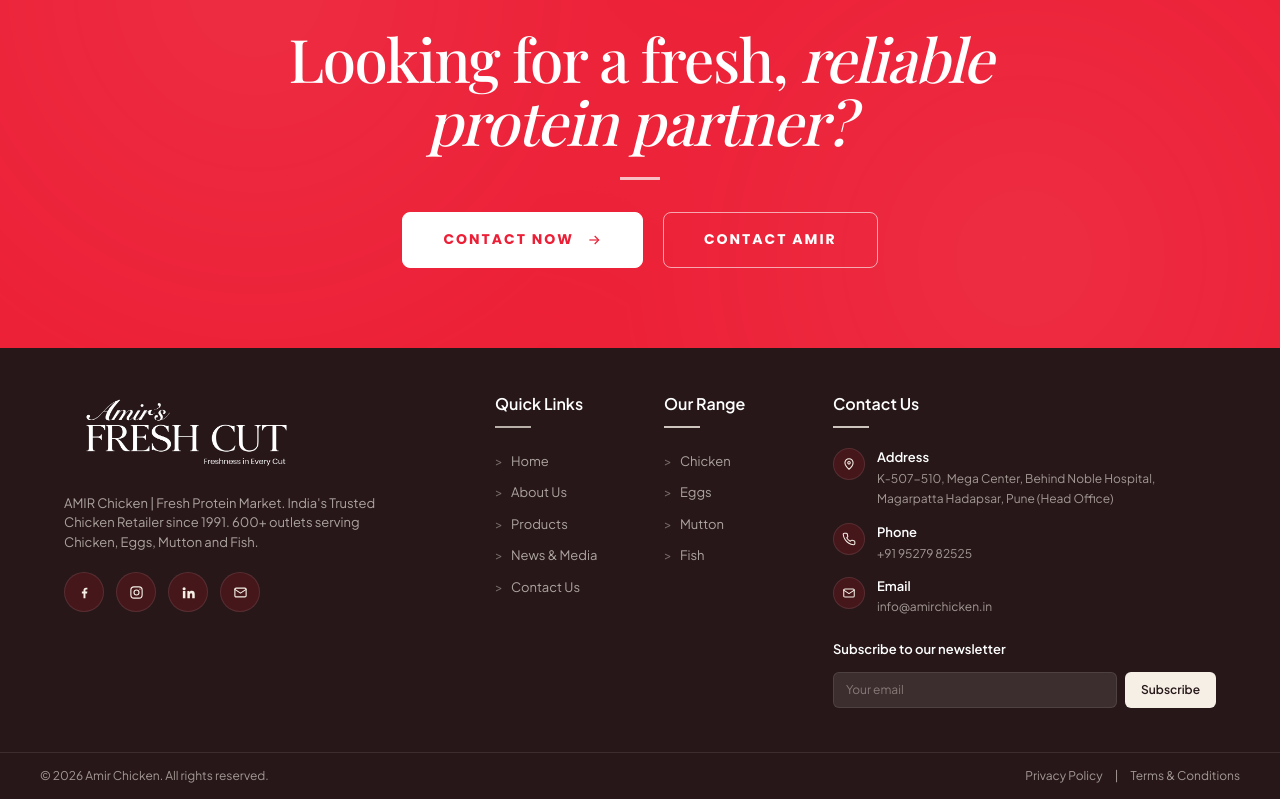
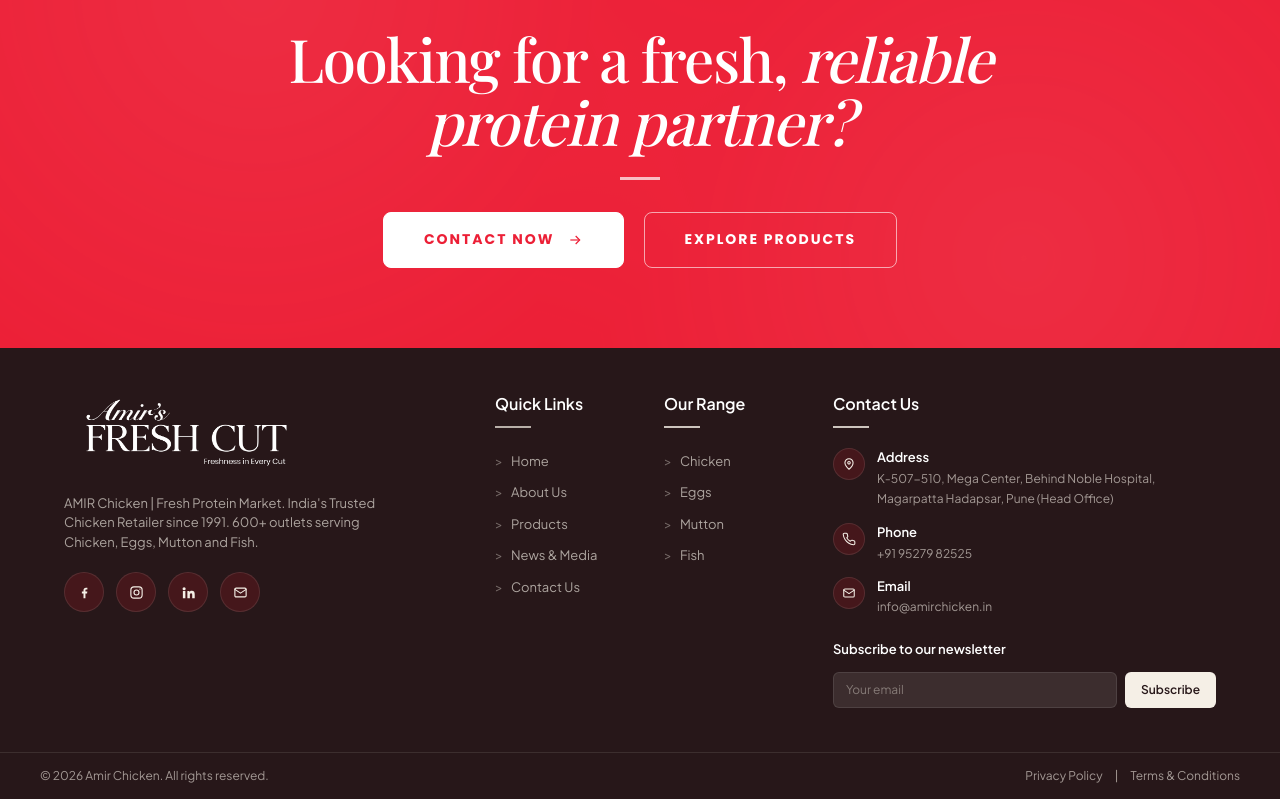
Before and after one commit to webcultivate01-tv/Amir-chicken-website-pune, a React (Vite) app in the folder frontend/: page /about in a window 1280 px wide. Shown: the part 7140-7939 px from the top of the page. Built offline with nearby package versions, Linux system fonts and the light colour scheme; no server answers; a web font is replaced by a local one.

Commit message:
update the CTA

```diff
--- a/frontend/src/pages/site/AboutPage.jsx
+++ b/frontend/src/pages/site/AboutPage.jsx
@@ -819,10 +819,10 @@
         </Link>
 
         <Link
-          to="/contact"
+          to="/catalog"
           className="inline-flex items-center justify-center border border-white/60 text-white px-3 min-[400px]:px-5 sm:px-10 h-12 sm:h-14 rounded-lg font-poppins text-[10px] min-[400px]:text-[11px] sm:text-[14px] tracking-[0.06em] sm:tracking-[0.14em] uppercase font-bold whitespace-nowrap transition-all duration-300 hover:bg-white hover:text-[#EC1F36]"
         >
-          Contact AMIR
+          Explore Products
         </Link>
       </div>
     </div>
--- a/frontend/src/pages/site/NewsPage.jsx
+++ b/frontend/src/pages/site/NewsPage.jsx
@@ -312,10 +312,10 @@
             </Link>
 
             <Link
-              to="/contact"
+              to="/catalog"
               className="inline-flex h-14 items-center justify-center rounded-lg border border-white/60 px-10 font-poppins text-[14px] font-bold uppercase tracking-[0.14em] text-white transition-all duration-300 hover:bg-white hover:text-[#EC1F36]"
             >
-              Contact AMIR
+              Explore Products
             </Link>
           </div>
         </div>
```
